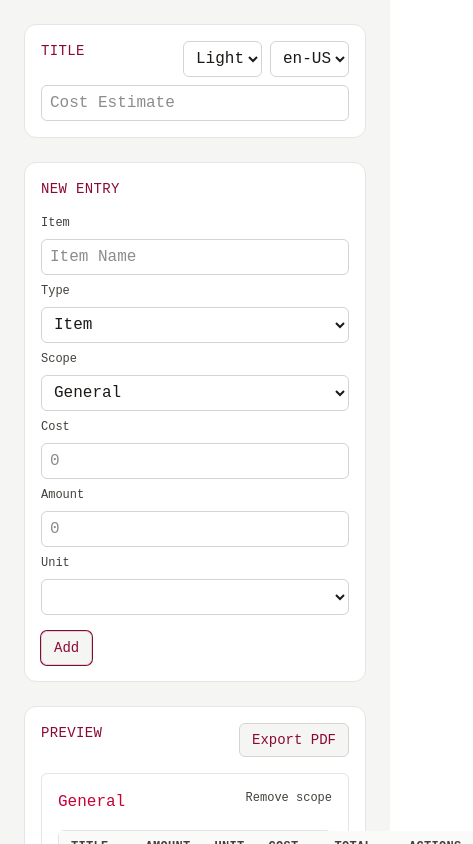
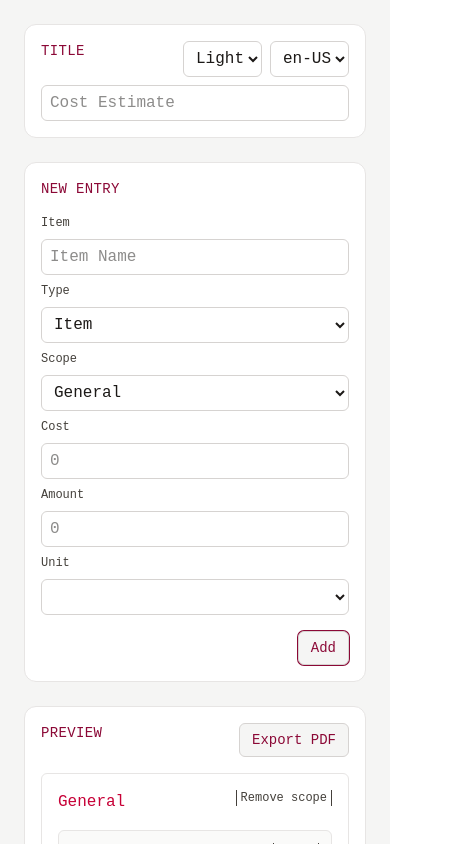
Before and after one commit to Lxzer0/cost-estimate-builder, a Svelte app: page / in a window 390 px wide. Both pictures are taken after typing "Sample", "5", "5" into the empty fields and a click on the button "Add". Shown: the top 844 px of the page, 473 px wide, since content can reach past the window. Built offline with nearby package versions, Linux system fonts and the light colour scheme.

Commit message:
feat: implement mobile view

```diff
--- a/src/App.svelte
+++ b/src/App.svelte
@@ -178,7 +178,7 @@
     <title>Cost Estimate Builder</title>
 </svelte:head>
 
-<main class="min-h-screen max-w-screen bg-page">
+<main class="min-h-screen max-w-screen bg-page min-w-80">
     <div class="mx-auto flex max-w-3xl flex-col gap-6 p-6">
         <section class="rounded-xl border border-border bg-surface p-4">
             <div class="flex justify-between">
@@ -276,14 +276,17 @@
                 />
             </div>
 
-            <button
-                onclick={addEntry}
-                class="inline-flex items-center justify-center rounded-md border border-border-button bg-button-bg px-3 py-1.5 text-sm font-medium text-button-text transition
-                hover:bg-button-hover-bg focus:outline-none focus:ring-1 focus:ring-accent
-                disabled:cursor-not-allowed disabled:opacity-60"
-            >
-                {t.add}
-            </button>
+            <div class="flex justify-end">
+                <button
+                    onclick={addEntry}
+                    class="inline-flex items-center justify-center rounded-md border focus:ring-1
+                           border-border-button bg-button-bg py-1.5 px-3 text-sm font-medium
+                           text-button-text transition hover:bg-button-hover-bg focus:outline-none
+                           focus:ring-accent disabled:cursor-not-allowed disabled:opacity-60"
+                >
+                    {t.add}
+                </button>
+            </div>
         </section>
 
         <section class="rounded-xl border border-border bg-surface p-4">
--- a/src/app.css
+++ b/src/app.css
@@ -40,6 +40,8 @@
         transparent
     );
     --color-button-text: var(--color-rose-100);
+
+    --text-xxs: 0.625rem;
 }
 
 :root[data-theme="light"] {
--- a/src/components/ScopeSection.svelte
+++ b/src/components/ScopeSection.svelte
@@ -5,13 +5,14 @@
         formatCurrency,
         capitalize,
         type Scope,
-    } from "../utils/totals";
+    } from "@/utils/totals";
     import type {
         SupportedLocale,
         CurrencyCode,
         Translations,
-    } from "../utils/i18n";
-    import { formatUnitLabel } from "../utils/i18n";
+    } from "@/utils/i18n";
+    import { formatUnitLabel } from "@/utils/i18n";
+    import ScopeSectionMobile from "@/components/ScopeSectionMobile.svelte";
 
     export let scope: Scope;
     export let scopeIndex: number;
@@ -30,7 +31,7 @@
         <button
             type="button"
             on:click={() => onRemoveSection(scopeIndex)}
-            class="text-xs text-text-muted hover:text-text-strong"
+            class="text-xs text-text-muted hover:text-text-strong border-x px-1 hover:underline"
         >
             {t.removeScope}
         </button>
@@ -41,7 +42,16 @@
             {t.noItems}
         </div>
     {:else}
-        <div class="mt-4 rounded-md border border-border">
+        <ScopeSectionMobile
+            {scope}
+            {scopeIndex}
+            {locale}
+            {currency}
+            {t}
+            {onRemoveItem}
+        />
+
+        <div class="mt-4 hidden rounded-md border border-border sm:block">
             <table class="w-full text-sm text-text">
                 <thead
                     class="bg-surface-muted text-xs uppercase tracking-wide text-text-muted"
@@ -58,7 +68,7 @@
                 <tbody>
                     {#each scope.items as item, itemIndex (itemIndex)}
                         <tr class="border-b border-border last:border-0">
-                            <td class="px-3 py-2 w-1/2">
+                            <td class="px-3 py-2 w-1/2 wrap-anywhere">
                                 {item.title || t.untitledItem}
                             </td>
                             <td class="px-3 text-right">{item.amount}</td>
@@ -82,7 +92,7 @@
                                     type="button"
                                     on:click={() =>
                                         onRemoveItem(scopeIndex, itemIndex)}
-                                    class="text-xs text-text-muted hover:text-text-strong"
+                                    class="text-xs text-text-muted hover:text-text-strong border-x px-1"
                                 >
                                     {t.remove}
                                 </button>
--- /dev/null
+++ b/src/components/ScopeSectionMobile.svelte
@@ -0,0 +1,74 @@
+<script lang="ts">
+    import {
+        calculateItemTotal,
+        formatCurrency,
+        type Scope,
+    } from "@/utils/totals";
+    import type {
+        SupportedLocale,
+        CurrencyCode,
+        Translations,
+    } from "@/utils/i18n";
+    import { formatUnitLabel } from "@/utils/i18n";
+
+    export let scope: Scope;
+    export let scopeIndex: number;
+    export let locale: SupportedLocale;
+    export let currency: CurrencyCode;
+    export let t: Translations;
+    export let onRemoveItem: (sectionIndex: number, itemIndex: number) => void;
+</script>
+
+<div class="mt-4 space-y-2 sm:hidden">
+    {#each scope.items as item, itemIndex (itemIndex)}
+        <section
+            class="rounded-md border border-border bg-surface-muted p-3 text-xxs text-text"
+        >
+            <div class="flex items-start justify-between gap-3">
+                <div class="font-medium text-text wrap-anywhere">
+                    {item.title || t.untitledItem}
+                </div>
+                <button
+                    type="button"
+                    on:click={() => onRemoveItem(scopeIndex, itemIndex)}
+                    class="border-x px-1 hover:underline text-text-muted hover:text-text-strong"
+                >
+                    {t.remove}
+                </button>
+            </div>
+
+            <div class="flex flex-row justify-between text-xxs mt-2 gap-4">
+                <div class="flex gap-3 flex-row">
+                    <div class="text-end">
+                        <span class="text-text-muted">{t.amount}</span>
+                        <span>{item.amount}</span>
+                    </div>
+                    <div>
+                        <span class="text-text-muted">{t.unit}</span>
+                        <span>
+                            {item.unit
+                                ? formatUnitLabel(item.unit, locale)
+                                : "-"}
+                        </span>
+                    </div>
+                    <div>
+                        <span class="text-text-muted">{t.cost}</span>
+                        <span>
+                            {formatCurrency(item.cost, locale, currency)}
+                        </span>
+                    </div>
+                </div>
+                <div>
+                    <span class="text-text-muted">{t.total}</span>
+                    <span>
+                        {formatCurrency(
+                            calculateItemTotal(item),
+                            locale,
+                            currency,
+                        )}
+                    </span>
+                </div>
+            </div>
+        </section>
+    {/each}
+</div>
--- a/tailwind.config.js
+++ b/tailwind.config.js
@@ -21,6 +21,9 @@ export default {
         "button-hover-bg": "var(--color-button-hover-bg)",
         "button-text": "var(--color-button-text)",
       },
+      text: {
+        xxs: "var(--text-xxs)",
+      },
     },
   },
   plugins: [],
```
